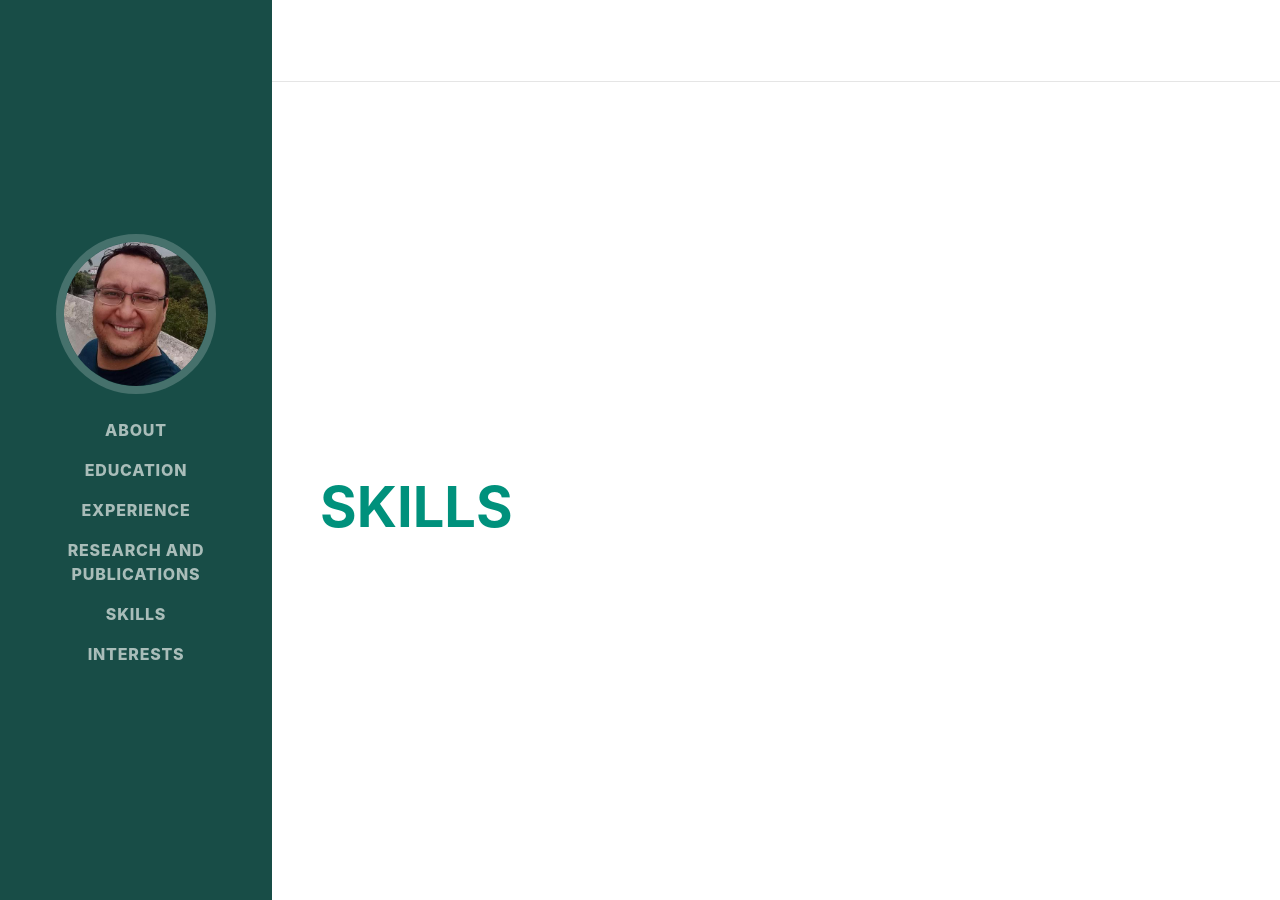
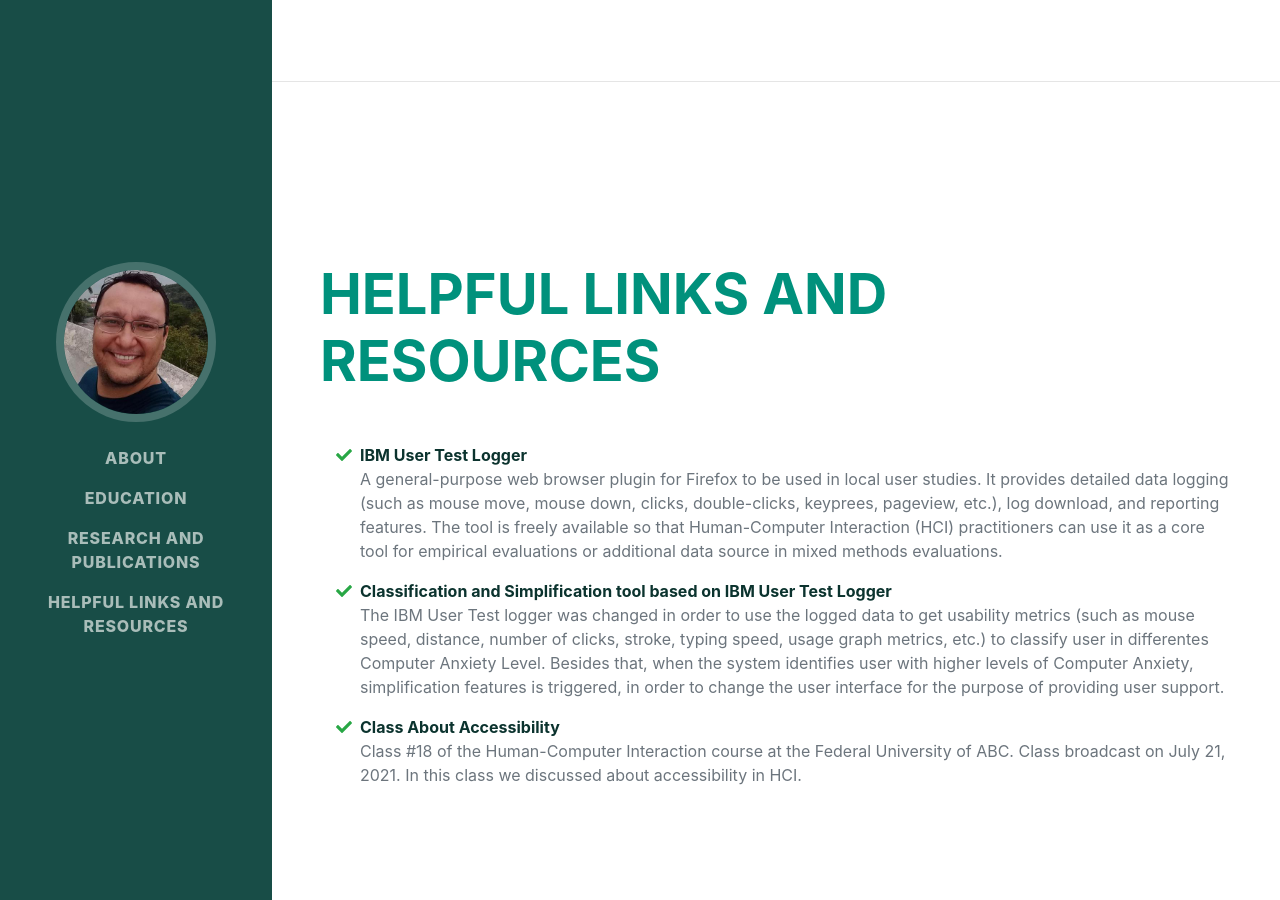
Before and after one commit to thiagodonizetti/thiagodonizetti.github.io, a Jekyll site: the page index.html, which Jekyll copies as it is, in a window 1280 px wide and 900 px high, scrolled down 3424 px. Built offline with Jekyll 4.4.1, drawn with Linux system fonts in a browser that asks for light colours; some web fonts are replaced; a style sheet for code colours, icons or effects is not loaded.

Commit message:
Resources and links update index.html

```diff
--- a/index.html
+++ b/index.html
@@ -23,10 +23,10 @@
                 <ul class="navbar-nav">
                     <li class="nav-item"><a class="nav-link js-scroll-trigger" href="#about">About</a></li>
 		    <li class="nav-item"><a class="nav-link js-scroll-trigger" href="#education">Education</a></li>
-                    <li class="nav-item"><a class="nav-link js-scroll-trigger" href="#experience">Experience</a></li>
+                    <!-- li class="nav-item"><a class="nav-link js-scroll-trigger" href="#experience">Experience</a></li-->
                     <li class="nav-item"><a class="nav-link js-scroll-trigger" href="#publications">Research and Publications</a></li>
-                    <li class="nav-item"><a class="nav-link js-scroll-trigger" href="#skills">Skills</a></li>
-                    <li class="nav-item"><a class="nav-link js-scroll-trigger" href="#interests">Interests</a></li>
+                    <li class="nav-item"><a class="nav-link js-scroll-trigger" href="#links">Helpful Links and Resources</a></li>
+		    <!-- li class="nav-item"><a class="nav-link js-scroll-trigger" href="#skills">Skills</a></li-->
                 </ul>
             </div>
         </nav>
@@ -129,7 +129,7 @@
                     <ul class="fa-ul mb-0">
 			 <li>
                             <span class="fa-li"><i class="fas fa-check text-success"></i></span>
-                           <b><a href="">Current Project: User Interface Simplification for Older Adults with Computer Anxiety</a></b>
+                           <b><a>Current Project: User Interface Simplification for Older Adults with Computer Anxiety</a></b>
 				<span class="text-primary"> (2023)</span>
 				 <!-- https://www.youtube.com/watch?v=ZziSQYsWHyw&ab_channel=N%C3%BAcleodeProdu%C3%A7%C3%A3oDesenvolvimentoAcad%C3%AAmico -->
 
@@ -157,7 +157,7 @@
 				<p>
 					<span>Thiago Donizetti dos Santos and Vagner Figueredo de Santana</span></br>
 					<span><i>Proceedings of the XX Brazilian Symposium on Human Factors in Computing Systems</i></span>
-			    		</br><span><i class="fas fa-trophy text-warning"></i> Best Paper Award</span>
+	    				</br><b><span><i class="fas fa-trophy text-warning"></i> Best Paper Award</span></b>
 					</br><iframe width="560" height="315" src="https://www.youtube.com/embed/8o-0L9yP21w" title="YouTube video player" frameborder="0" allow="accelerometer; autoplay; clipboard-write; encrypted-media; gyroscope; picture-in-picture; web-share" allowfullscreen></iframe>
 				</p>
 
@@ -211,7 +211,64 @@
                 </div>
             </section>
 
+
             <hr class="m-0" />
+            <!-- Helpful Links and Resources-->
+            <section class="resume-section" id="links">
+                <div class="resume-section-content">
+                    <h2 class="mb-5">Helpful Links and Resources</h2>
+			<ul class="fa-ul mb-0">
+                        	<li>
+					<span class="fa-li"><i class="fas fa-check text-success"></i></span>
+                           		<b><a href="https://github.com/IBM/user-test-logger">IBM User Test Logger</a></b>
+
+					<p>
+						<span>
+							A general-purpose web browser plugin for Firefox to be used in local user studies.
+							It provides detailed data logging (such as mouse move, mouse down, clicks, double-clicks, keyprees, pageview, etc.),
+							log download, and reporting features.
+							The tool is freely available so that Human-Computer Interaction (HCI) practitioners can use it as a core tool
+							for empirical evaluations or additional data source in mixed methods evaluations.
+						</span></br>
+					</p>
+
+				</li>
+
+		    		<li>
+					<span class="fa-li"><i class="fas fa-check text-success"></i></span>
+                           		<b><a href="https://github.com/thiagodonizetti/user-test-logger/tree/simplification">Classification and Simplification tool based on IBM User Test Logger</a></b>
+
+					<p>
+						<span>
+							The IBM User Test logger was changed in order to use the logged data to get usability metrics (such as mouse speed, distance, number of clicks,
+							stroke, typing speed, usage graph metrics, etc.) to classify user in differentes Computer Anxiety Level. Besides that,
+							when the system identifies user with higher levels of Computer Anxiety, simplification features is triggered, in order
+							to change the user interface for the purpose of providing user support.
+						</span></br>
+					</p>
+
+				</li>
+
+		    		<li>
+					<span class="fa-li"><i class="fas fa-check text-success"></i></span>
+                           		<b><a href="https://www.youtube.com/watch?v=BO__EgTYxT0&ab_channel=ThiagoDonizetti">Class About Accessibility</a></b>
+
+					<p>
+						<span>
+							Class #18 of the Human-Computer Interaction course at the Federal University of ABC.
+							Class broadcast on July 21, 2021.
+							In this class we discussed about accessibility in HCI.
+						</span></br>
+					</p>
+
+				</li>
+
+			</ul>
+                    <p></p>
+                </div>
+            </section>
+
+	    <hr class="m-0" />
             <!-- Skills-->
             <section class="resume-section" id="skills">
                 <div class="resume-section-content">
@@ -252,14 +309,6 @@
                     </ul-->
                 </div>
             </section>
-            <hr class="m-0" />
-            <!-- Interests-->
-            <section class="resume-section" id="interests">
-                <div class="resume-section-content">
-                    <h2 class="mb-5">Interests</h2>
-                    <p></p>
-                </div>
-            </section>
 
         </div>
         <!-- Bootstrap core JS-->
```
